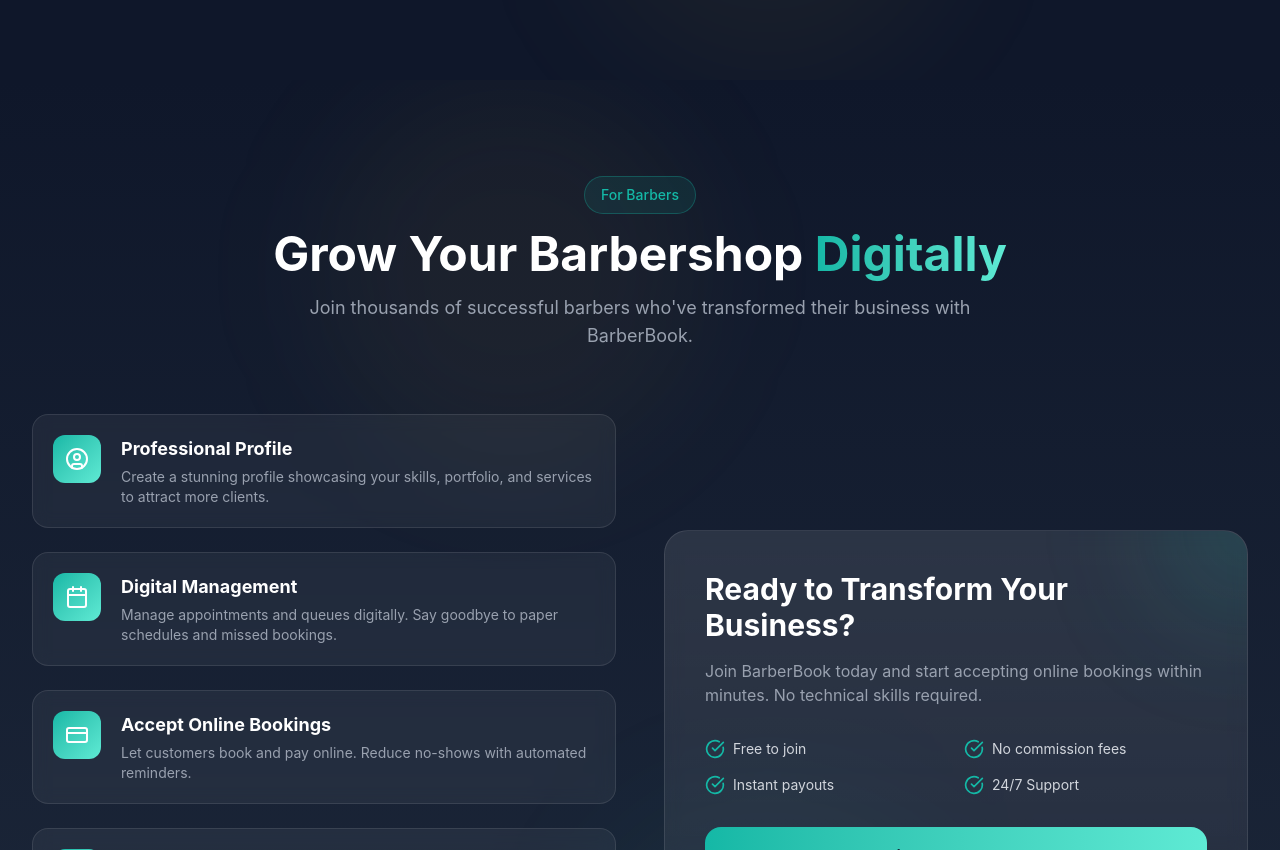
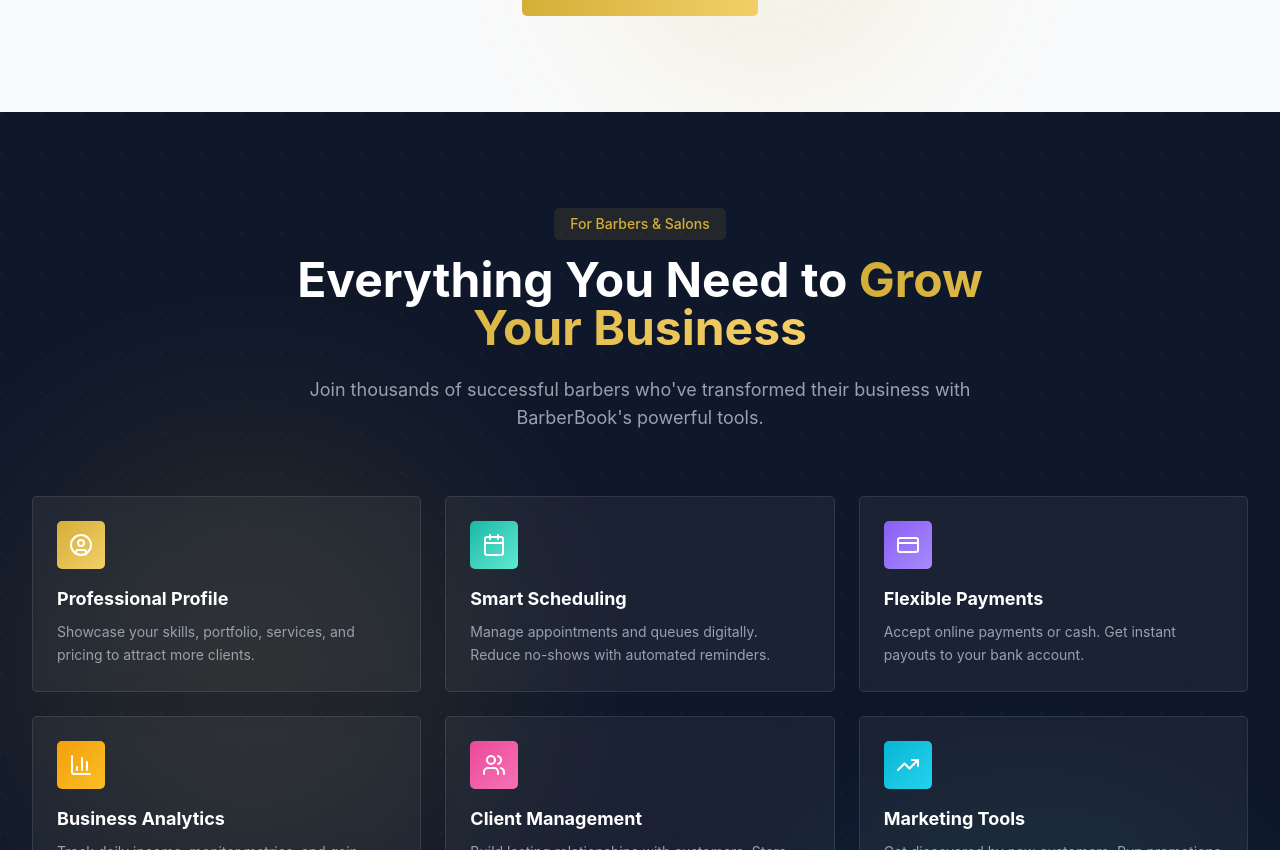
Before and after one commit to maatalaayoub/barberbook, a Next.js app: page / in a window 1280 px wide. Shown: the part 1950-2800 px from the top of the page. Built offline with nearby package versions, Linux system fonts and the light colour scheme.

Commit message:
Refactor components for improved styling and functionality; update BarberFeatures, HowItWorks, Hero, and AppShowcase sections

```diff
--- a/src/app/page.js
+++ b/src/app/page.js
@@ -2,7 +2,6 @@
 import BarberFeatures from '@/components/BarberFeatures';
 import HowItWorks from '@/components/HowItWorks';
 import AppShowcase from '@/components/AppShowcase';
-import CTA from '@/components/CTA';
 import Footer from '@/components/Footer';
 
 export default function Home() {
@@ -12,7 +11,6 @@
       <HowItWorks />
       <BarberFeatures />
       <AppShowcase />
-      <CTA />
       <Footer />
     </main>
   );
--- a/src/components/BarberFeatures.jsx
+++ b/src/components/BarberFeatures.jsx
@@ -7,50 +7,71 @@
   CreditCard,
   BarChart3,
   Users,
-  CheckCircle
+  CheckCircle,
+  TrendingUp,
+  ArrowRight
 } from 'lucide-react';
 
 const features = [
   {
     icon: UserCircle,
     title: 'Professional Profile',
-    description: 'Create a stunning profile showcasing your skills, portfolio, and services to attract more clients.'
+    description: 'Showcase your skills, portfolio, services, and pricing to attract more clients.',
+    color: 'from-[#D4AF37] to-[#F4CF67]'
   },
   {
     icon: Calendar,
-    title: 'Digital Management',
-    description: 'Manage appointments and queues digitally. Say goodbye to paper schedules and missed bookings.'
+    title: 'Smart Scheduling',
+    description: 'Manage appointments and queues digitally. Reduce no-shows with automated reminders.',
+    color: 'from-[#14B8A6] to-[#5EEAD4]'
   },
   {
     icon: CreditCard,
-    title: 'Accept Online Bookings',
-    description: 'Let customers book and pay online. Reduce no-shows with automated reminders.'
+    title: 'Flexible Payments',
+    description: 'Accept online payments or cash. Get instant payouts to your bank account.',
+    color: 'from-[#8B5CF6] to-[#A78BFA]'
   },
   {
     icon: BarChart3,
-    title: 'Track Performance',
-    description: 'Monitor daily income, track metrics, and gain insights to grow your business.'
+    title: 'Business Analytics',
+    description: 'Track daily income, monitor metrics, and gain insights to grow your business.',
+    color: 'from-[#F59E0B] to-[#FBBF24]'
   },
   {
     icon: Users,
-    title: 'Grow Customer Base',
-    description: 'Get discovered by new customers in your area and build lasting relationships.'
+    title: 'Client Management',
+    description: 'Build lasting relationships with customers. Store preferences and booking history.',
+    color: 'from-[#EC4899] to-[#F472B6]'
+  },
+  {
+    icon: TrendingUp,
+    title: 'Marketing Tools',
+    description: 'Get discovered by new customers. Run promotions and build your brand.',
+    color: 'from-[#06B6D4] to-[#22D3EE]'
   }
 ];
 
 const benefits = [
-  'Free to join',
-  'No commission fees',
   'Instant payouts',
-  '24/7 Support'
+  'Full control',
+  'Secure platform',
+  'Premium features'
 ];
 
 export default function BarberFeatures() {
   return (
-    <section className="relative overflow-hidden bg-gradient-to-b from-[#0F172A] to-[#1E293B] py-24">
-      {/* Background decorations */}
-      <div className="absolute left-1/4 top-0 h-96 w-96 rounded-full bg-[#D4AF37]/5 blur-3xl" />
-      <div className="absolute bottom-0 right-1/4 h-96 w-96 rounded-full bg-[#14B8A6]/5 blur-3xl" />
+    <section className="relative overflow-hidden bg-[#0F172A] py-24">
+      {/* Background Pattern */}
+      <div className="absolute inset-0 opacity-30">
+        <div className="absolute inset-0" style={{
+          backgroundImage: `radial-gradient(circle at 1px 1px, rgba(212, 175, 55, 0.15) 1px, transparent 0)`,
+          backgroundSize: '40px 40px'
+        }} />
+      </div>
+
+      {/* Gradient Orbs */}
+      <div className="absolute left-0 top-1/4 h-[500px] w-[500px] rounded-full bg-[#D4AF37]/10 blur-[100px]" />
+      <div className="absolute bottom-0 right-0 h-[500px] w-[500px] rounded-full bg-[#14B8A6]/10 blur-[100px]" />
 
       <div className="relative mx-auto max-w-7xl px-4 sm:px-6 lg:px-8">
         {/* Section Header */}
@@ -61,119 +82,94 @@
           transition={{ duration: 0.6 }}
           className="mx-auto mb-16 max-w-3xl text-center"
         >
-          <div className="mb-4 inline-flex items-center gap-2 rounded-full border border-[#14B8A6]/30 bg-[#14B8A6]/10 px-4 py-2">
-            <span className="text-sm font-medium text-[#14B8A6]">For Barbers</span>
-          </div>
-          <h2 className="mb-4 text-3xl font-bold text-white sm:text-4xl lg:text-5xl">
-            Grow Your Barbershop{' '}
-            <span className="bg-gradient-to-r from-[#14B8A6] to-[#5EEAD4] bg-clip-text text-transparent">
-              Digitally
+          <span className="mb-4 inline-block rounded-[5px] bg-[#D4AF37]/10 px-4 py-1.5 text-sm font-medium text-[#D4AF37]">
+            For Barbers & Salons
+          </span>
+          <h2 className="mb-6 text-3xl font-bold text-white sm:text-4xl lg:text-5xl">
+            Everything You Need to{' '}
+            <span className="bg-gradient-to-r from-[#D4AF37] to-[#F4CF67] bg-clip-text text-transparent">
+              Grow Your Business
             </span>
           </h2>
           <p className="text-lg text-gray-400">
-            Join thousands of successful barbers who've transformed their business with BarberBook.
+            Join thousands of successful barbers who've transformed their business with BarberBook's powerful tools.
           </p>
         </motion.div>
 
-        <div className="grid items-center gap-12 lg:grid-cols-2">
-          {/* Left side - Features list */}
-          <motion.div
-            initial={{ opacity: 0, x: -30 }}
-            whileInView={{ opacity: 1, x: 0 }}
-            viewport={{ once: true }}
-            transition={{ duration: 0.6 }}
-            className="space-y-6"
-          >
+        {/* Features Grid */}
+        <div className="mb-16 grid gap-6 md:grid-cols-2 lg:grid-cols-3">
           {features.map((feature, idx) => (
             <motion.div
               key={idx}
-                initial={{ opacity: 0, x: -20 }}
-                whileInView={{ opacity: 1, x: 0 }}
+              initial={{ opacity: 0, y: 20 }}
+              whileInView={{ opacity: 1, y: 0 }}
               viewport={{ once: true }}
               transition={{ duration: 0.4, delay: idx * 0.1 }}
-                className="group flex gap-5 rounded-2xl border border-white/10 bg-white/5 p-5 backdrop-blur-sm transition-all duration-300 hover:border-[#14B8A6]/30 hover:bg-white/10"
+              className="group relative overflow-hidden rounded-[5px] border border-white/10 bg-white/5 p-6 backdrop-blur-sm transition-all duration-300 hover:border-[#D4AF37]/30 hover:bg-white/10"
             >
-                <div className="flex h-12 w-12 shrink-0 items-center justify-center rounded-xl bg-gradient-to-br from-[#14B8A6] to-[#5EEAD4]">
+              {/* Icon */}
+              <div className={`mb-4 flex h-12 w-12 items-center justify-center rounded-[5px] bg-gradient-to-br ${feature.color}`}>
                 <feature.icon className="h-6 w-6 text-white" />
               </div>
-                <div>
-                  <h3 className="mb-1 text-lg font-bold text-white">
-                    {feature.title}
-                  </h3>
-                  <p className="text-sm text-gray-400">
-                    {feature.description}
-                  </p>
-                </div>
+
+              {/* Content */}
+              <h3 className="mb-2 text-lg font-bold text-white">{feature.title}</h3>
+              <p className="text-sm text-gray-400 leading-relaxed">{feature.description}</p>
+
+              {/* Hover effect */}
+              <div className={`absolute -right-20 -top-20 h-40 w-40 rounded-full bg-gradient-to-br ${feature.color} opacity-0 blur-3xl transition-opacity duration-300 group-hover:opacity-20`} />
             </motion.div>
           ))}
-          </motion.div>
+        </div>
 
-          {/* Right side - CTA Card */}
+        {/* CTA Section */}
         <motion.div
-            initial={{ opacity: 0, x: 30 }}
-            whileInView={{ opacity: 1, x: 0 }}
+          initial={{ opacity: 0, y: 20 }}
+          whileInView={{ opacity: 1, y: 0 }}
           viewport={{ once: true }}
-            transition={{ duration: 0.6, delay: 0.2 }}
-            className="relative"
+          transition={{ duration: 0.6, delay: 0.3 }}
+          className="relative overflow-hidden rounded-[5px] border border-[#D4AF37]/20 bg-gradient-to-r from-[#D4AF37]/10 to-[#F4CF67]/10 p-8 md:p-12"
         >
-            <div className="overflow-hidden rounded-3xl border border-white/10 bg-gradient-to-b from-white/10 to-white/5 p-8 backdrop-blur-sm lg:p-10">
-              {/* Decorative gradient */}
-              <div className="absolute -right-20 -top-20 h-40 w-40 rounded-full bg-[#14B8A6]/20 blur-3xl" />
-
-              <div className="relative">
-                <h3 className="mb-4 text-2xl font-bold text-white lg:text-3xl">
+          <div className="flex flex-col items-center gap-8 lg:flex-row lg:justify-between">
+            {/* Left Content */}
+            <div className="text-center lg:text-left">
+              <h3 className="mb-4 text-2xl font-bold text-white md:text-3xl">
                 Ready to Transform Your Business?
               </h3>
-                <p className="mb-8 text-gray-400">
-                  Join BarberBook today and start accepting online bookings within minutes.
-                  No technical skills required.
+              <p className="mb-6 max-w-xl text-gray-400">
+                Join BarberBook today and start accepting online bookings within minutes. No technical skills required.
               </p>
 
-                {/* Benefits */}
-                <div className="mb-8 grid grid-cols-2 gap-4">
+              {/* Benefits Grid */}
+              <div className="flex flex-wrap justify-center gap-3 lg:justify-start">
                 {benefits.map((benefit, idx) => (
-                    <div key={idx} className="flex items-center gap-2">
-                      <CheckCircle className="h-5 w-5 text-[#14B8A6]" />
+                  <div key={idx} className="flex items-center gap-1.5 rounded-[5px] bg-white/5 px-3 py-1.5">
+                    <CheckCircle className="h-4 w-4 text-[#D4AF37]" />
                     <span className="text-sm text-gray-300">{benefit}</span>
                   </div>
                 ))}
               </div>
+            </div>
 
-                {/* CTA Button */}
-                <button className="group w-full rounded-2xl bg-gradient-to-r from-[#14B8A6] to-[#5EEAD4] px-8 py-4 text-lg font-bold text-[#0F172A] transition-all hover:shadow-xl hover:shadow-[#14B8A6]/25">
+            {/* Right CTA */}
+            <div className="flex flex-col gap-4">
+              <button className="group flex items-center justify-center gap-2 rounded-[5px] bg-gradient-to-r from-[#D4AF37] to-[#F4CF67] px-8 py-4 text-lg font-bold text-[#0F172A] transition-all hover:shadow-lg hover:shadow-[#D4AF37]/25">
                 Register as Barber
-                  <span className="ml-2 inline-block transition-transform group-hover:translate-x-1">→</span>
+                <ArrowRight className="h-5 w-5 transition-transform group-hover:translate-x-1" />
               </button>
-
-                <p className="mt-4 text-center text-sm text-gray-500">
+              <p className="text-center text-sm text-gray-500">
                 Already registered?{' '}
-                  <a href="#" className="text-[#14B8A6] hover:underline">
+                <a href="#" className="text-[#D4AF37] hover:underline">
                   Login to dashboard
                 </a>
               </p>
             </div>
           </div>
 
-            {/* Stats floating card */}
-            <motion.div
-              initial={{ opacity: 0, y: 20 }}
-              whileInView={{ opacity: 1, y: 0 }}
-              viewport={{ once: true }}
-              transition={{ duration: 0.5, delay: 0.6 }}
-              className="absolute -bottom-6 -left-6 rounded-2xl border border-white/10 bg-[#0F172A] p-4 shadow-xl lg:-left-12"
-            >
-              <div className="flex items-center gap-4">
-                <div className="flex h-12 w-12 items-center justify-center rounded-xl bg-[#14B8A6]/20">
-                  <BarChart3 className="h-6 w-6 text-[#14B8A6]" />
-                </div>
-                <div>
-                  <p className="text-2xl font-bold text-white">+150%</p>
-                  <p className="text-sm text-gray-400">Average Revenue Growth</p>
-                </div>
-              </div>
+          {/* Decorative Elements */}
+          <div className="absolute -bottom-10 -right-10 h-40 w-40 rounded-full bg-[#D4AF37]/20 blur-3xl" />
+          <div className="absolute -left-10 -top-10 h-40 w-40 rounded-full bg-[#F4CF67]/20 blur-3xl" />
         </motion.div>
-          </motion.div>
-        </div>
       </div>
     </section>
   );
```
Also changed, not shown: src/components/AppShowcase.jsx (+24 -24 lines), src/components/Hero.jsx (+79 -2 lines), src/components/HowItWorks.jsx (+10 -10 lines). Lines whose indentation alone changed are shown as unchanged.
